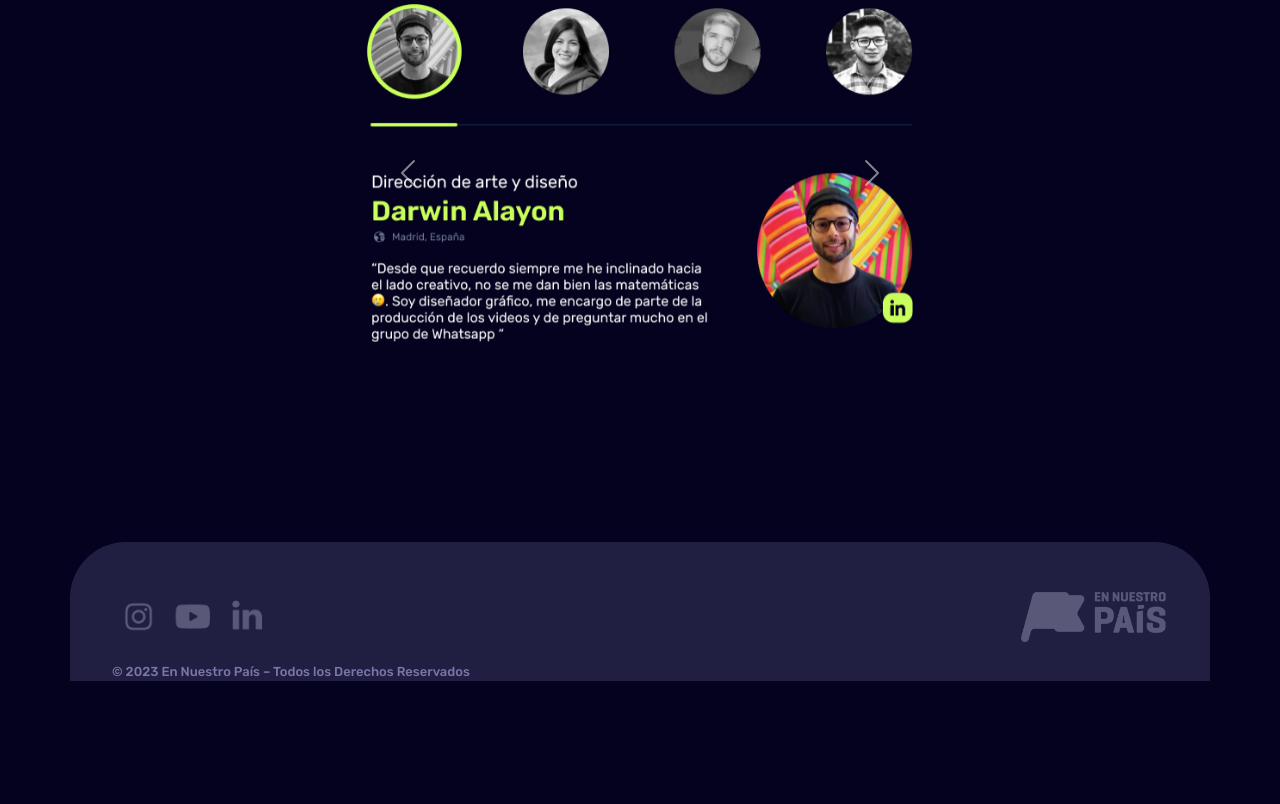
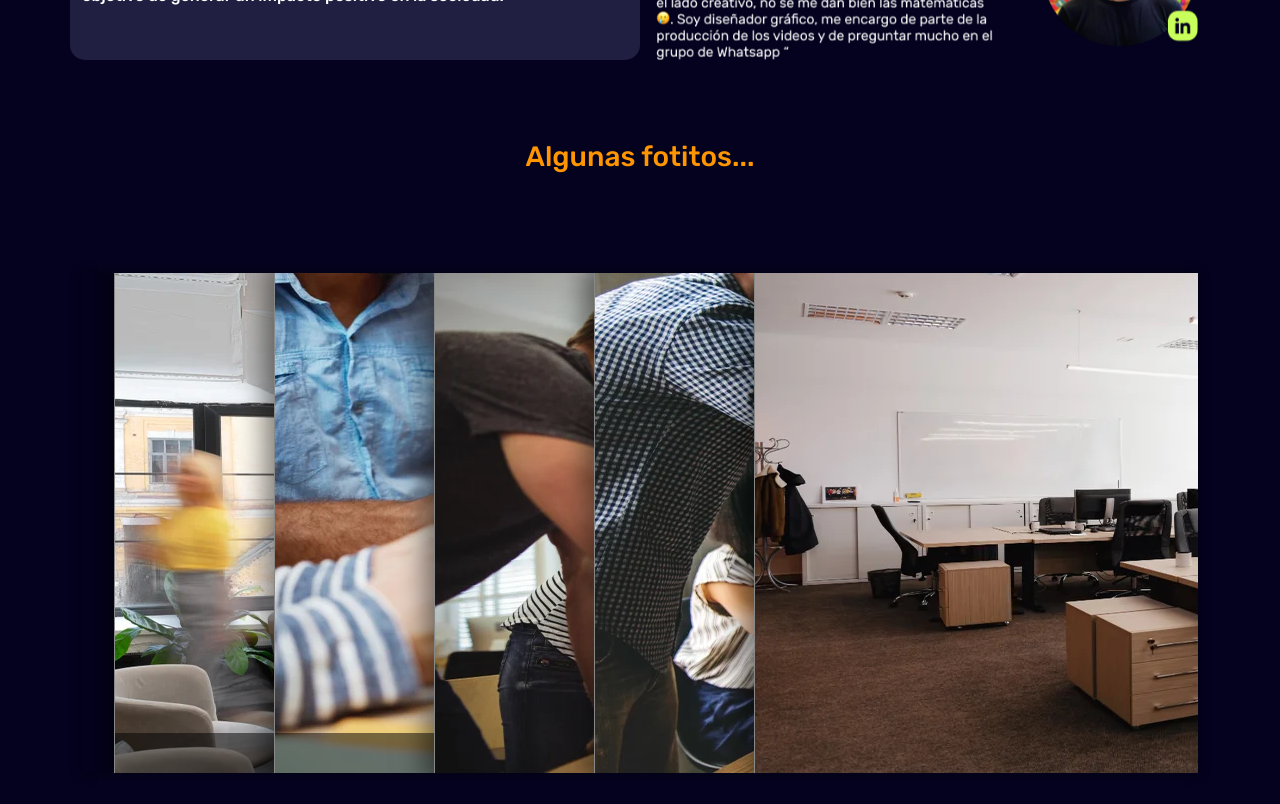
Before and after one commit to gelvisrm/PFMartinez, a website: page pages/equipo.html in a window 1280 px wide. Shown: the part 1096-1900 px from the top of the page. Before the commit the page ends 1797 px from the top, so only its background shows below. Drawn offline with nearby package versions, Linux system fonts and the light colour scheme.

Commit message:
arreglos y animaciones

```diff
--- a/pages/equipo.html
+++ b/pages/equipo.html
@@ -14,6 +14,9 @@
 
     <!--Link a CSS-->
     <link rel="stylesheet" href="../css/styles.css">
+
+    <!--CDN CSS ANIMACIÓN-->
+    <link href="https://unpkg.com/aos@2.3.1/dist/aos.css" rel="stylesheet">
 
 </head>
 <body>
@@ -61,34 +64,31 @@
         <!--PRIMERA SECCION-->
         <section class="container" id="cajaPrincipal">
             <div class="row text-center">
-                <div class="col-lg-6 col-md-6 col-sm-12">
+                <div class="col-lg-6 col-md-6 col-sm-12" data-aos="fade-down-right">
                     <img src="../images/ennuestropais.png" alt="logo bandera">
                     <br>
                     <h1 id="tituloPrincipal">Descubriendo el mundo dentro de <span class="resaltartext">nuestras fronteras</span></h1>
                 </div>
-                <div class="col-lg-6 col-md-6 col-sm-12">
+                <div class="col-lg-6 col-md-6 col-sm-12"data-aos="zoom-in">
                     <img src="../images/Mapa Venezuela.png" alt="mapas de Venezuela">
                 </div>
             </div>
             <div class="container">
-                <div class="row text-center">
+                <div class="row text-center" data-aos="zoom-in-up">
                     <span class="col-lg-12 col-md-12 col-sm-12" id="textCuriosidades">Conoce nuestro equipo</span>
                 </div>
             </div>
         </section>
         <!--SEGUNDA Y TERCERA SECCIÓN-->
 
+        </section>
         <section class="container">
-            <div class="row contactoDescripcion" id="sectionEquipo">
-                <div class="cardNosotros col-lg-12 col-md-12 col-sm-12">
+            <div class="row contactoDescripcion">
+                <div class="cardNosotros col-lg-6 col-md-6 col-sm-12" data-aos="fade-right">
                     <h2 id="h2Equipo">Equipo</h2>
                     <p id="textoEquipo">El equipo está compuesto por un grupo de apasionados profesionales dedicados a brindar información confiable y de calidad sobre diversos temas. Con experiencia en investigación, redacción y producción de contenido, nos esforzamos por ofrecer una perspectiva fresca y original en cada proyecto que emprendemos. Trabajamos en estrecha colaboración para garantizar que nuestros videos informativos sobre <span class="textVenezuela">Venezuela</span> cumplan con los más altos estándares de precisión y objetividad. Nuestro compromiso compartido es proporcionar una visión completa y comprensible de la realidad venezolana, con el objetivo de generar un impacto positivo en la sociedad.</p>
                 </div>
-            </div>
-        </section>
-        <section class="container">
-            <div class=" row contactoDescripcion">
-                <div class="col-lg-6 col-md-6 col-sm-12">
+                <div class="col-lg-6 col-md-6 col-sm-12"data-aos="fade-left">
                     <div>
                         <div id="carouselExampleFade" class="carousel slide carousel-fade">
                             <div class="carousel-inner">
@@ -119,6 +119,51 @@
             </div>
         </section>
 
+        <!--GALERIA-->
+        <div class="h3espacioTrabajo d-none d-md-block"">
+            <h3>Algunas fotitos...</h3>
+        </div>
+        <section class="container d-none d-md-block">
+            <div class="accordian">
+                <ul>
+                    <li>
+                        <div class="image_title">
+                            <a href="#"></a>
+                        </div>
+                        <a>
+                            <img src="../images/galeria1.webp" alt="mesa de trabajo"/>
+                        </a>
+                    </li>
+                    <li>
+                        <div class="image_title">
+                            <a href="#"></a>
+                        </div>
+                        <a >
+                            <img src="../images/galeria2.webp" alt="mesa de trabajo"/>
+                        </a>
+                    </li>
+                    <li>
+
+                        <a>
+                            <img src="../images/galeria3.webp" alt="personas en equipo de trabajo"/>
+                        </a>
+                    </li>
+                    <li>
+
+                        <a>
+                            <img src="../images/galeria4.webp" alt="personas trabajando en equipo"/>
+                        </a>
+                    </li>
+                    <li>
+
+                        <a>
+                            <img src="../images/galeria5.webp" alt="personas trabajando en equipo"/>
+                        </a>
+                    </li>
+                </ul>
+            </div>
+        </section>
+
         <!--FOOTER-->
         <footer>
             <section class="container footer">
@@ -136,5 +181,7 @@
             </section>
         </footer>
     </main>
+    <script src="https://unpkg.com/aos@2.3.1/dist/aos.js"></script>
+    <script> AOS.init();</script>
 </body>
 </html>
--- a/scss/_generales.scss
+++ b/scss/_generales.scss
@@ -2,8 +2,7 @@
 body{
     background-color: $primary-background;
     color: white;
-    background-image: url("../images/fondo.png");
-    background-repeat: no-repeat;
+
 }
 
 /*RESALTADO DE TEXTOS*/
--- a/scss/_main.scss
+++ b/scss/_main.scss
@@ -43,8 +43,6 @@
 
 /*Card Nosotros*/
 .cardNosotros{
-    width: 100%;
-    height:100%;
     border-radius:15px;
     background-color: $purple-footer;
     @extend .center;
@@ -115,6 +113,75 @@ margin-top: 15px
     text-align: justify;
 }
 
+/*Galeria en equipo*/
+.accordian {
+	width: 100%; height: 500px;
+	overflow: hidden;
+
+	/*Time for some styling*/
+	margin: 100px auto;
+	box-shadow: 0 0 10px 1px rgba(0, 0, 0, 0.35);
+	-webkit-box-shadow: 0 0 10px 1px rgba(0, 0, 0, 0.35);
+	-moz-box-shadow: 0 0 10px 1px rgba(0, 0, 0, 0.35);
+}
+
+
+.accordian ul {
+	width: 2000px;
+}
+
+.accordian li {
+	position: relative;
+	display: block;
+	width: 160px;
+	float: left;
+
+	border-left: 1px solid #888;
+
+	box-shadow: 0 0 25px 10px rgba(0, 0, 0, 0.5);
+	-webkit-box-shadow: 0 0 25px 10px rgba(0, 0, 0, 0.5);
+	-moz-box-shadow: 0 0 25px 10px rgba(0, 0, 0, 0.5);
+
+	/*Transitions to give animation effect*/
+	transition: all 0.5s;
+	-webkit-transition: all 0.5s;
+	-moz-transition: all 0.5s;
+	/*If you hover on the images now you should be able to
+	see the basic accordian*/
+}
+
+/*Reduce with of un-hovered elements*/
+.accordian ul:hover li {width: 40px;}
+/*Lets apply hover effects now*/
+/*The LI hover style should override the UL hover style*/
+.accordian ul li:hover {width: 640px;}
+
+
+.accordian li img {
+	display: block;
+}
+
+.h3espacioTrabajo{
+@extend .center;
+margin-top: 80px;
+color: $yellow-brand;
+}
+
+/*Image title styles*/
+.image_title {
+	background: rgba(0, 0, 0, 0.5);
+	position: absolute;
+	left: 0; bottom: 0;
+width: 640px;
+
+}
+.image_title a {
+	display: block;
+	color: #fff;
+	text-decoration: none;
+	padding: 20px;
+	font-size: 16px;
+}
 /*Pagina Unirme*/
 
 #botonColabora {
@@ -129,8 +196,8 @@ margin-top: 15px
 
 
 #fondoColabora{
-    background-color:$green-brand;
-    color:$primary-background;
+    background-color:$purple-footer;
+    color:white;
     text-align: justify;
     border-radius: 40px 40px 40px 40px;
     height: 100%;
@@ -142,7 +209,7 @@ margin-top: 15px
 #h3Colabora{
     @extend .center;
 }
-#testimonios{
+.testimonios{
     @extend .center;
     margin-bottom: 50px;
     color:  $yellow-brand;
```
Also changed, not shown: index.html (+9 -4 lines), pages/contacto.html (+9 -4 lines), pages/nosotros.html (+9 -5 lines), pages/unirme.html (+10 -7 lines), css/styles.css, images/galeria1.webp (added), images/galeria2.webp (added), images/galeria3.webp (added), images/galeria4.webp (added), images/galeria5.webp (added), 1 other file.
